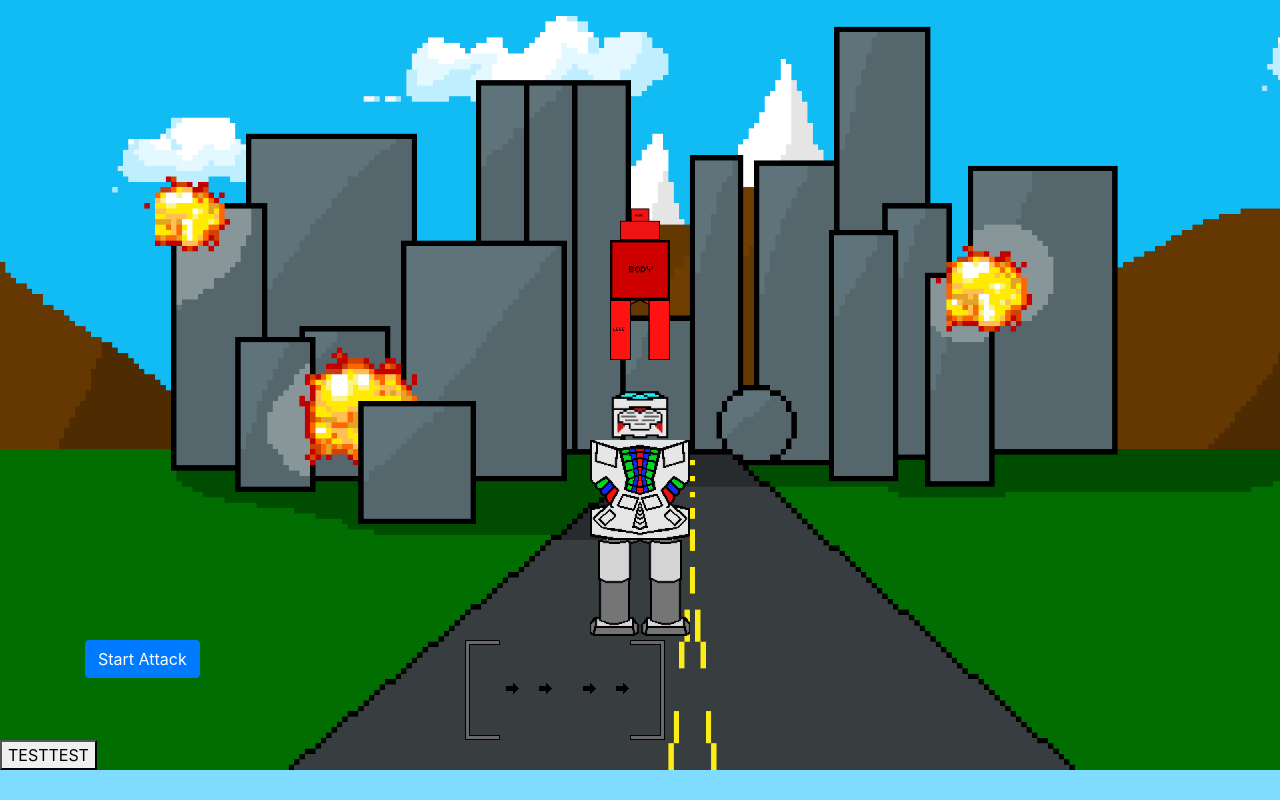
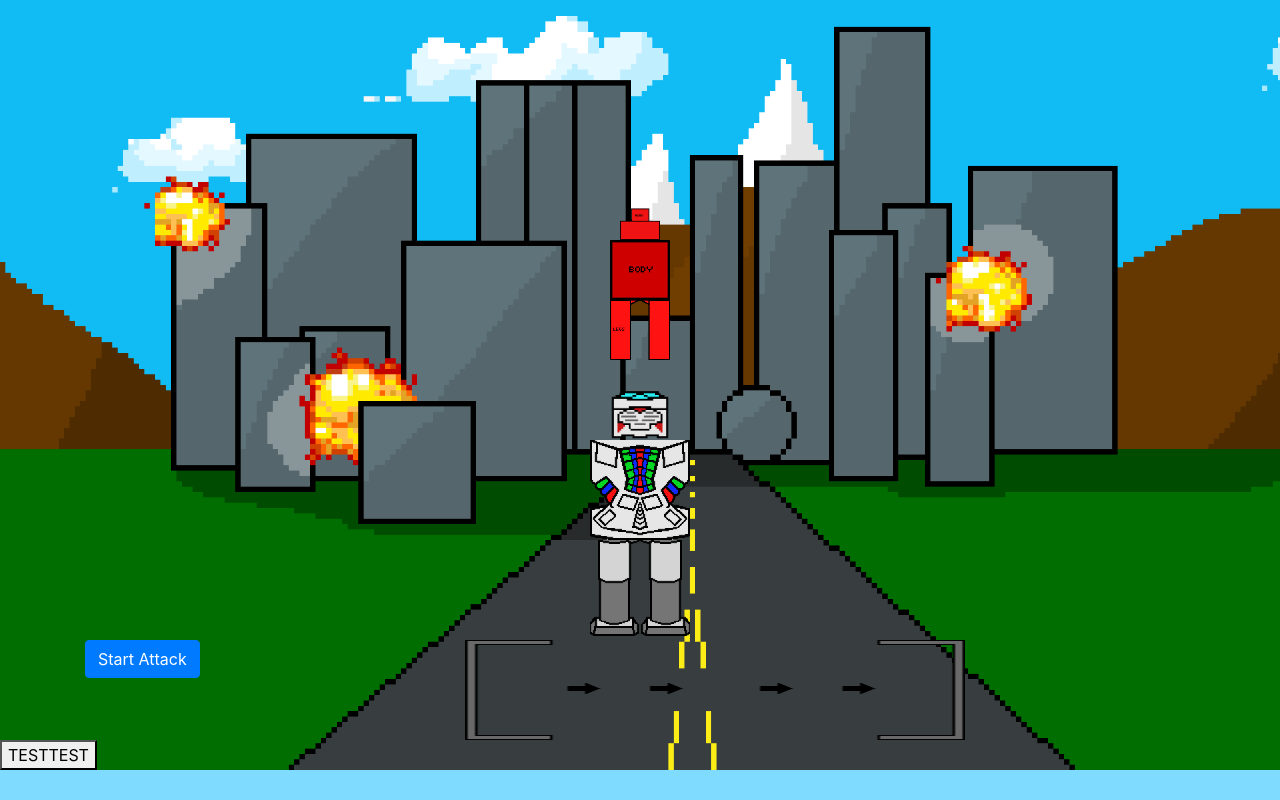
Before and after one commit to Riverface/Project-howitzer, a website built with webpack: page src/index.html in a window 1280 px wide. Both pictures are taken after a click on the button "Start Game". Built offline with nearby package versions, Linux system fonts and the light colour scheme.

Commit message:
Add edit to display when game starts.

```diff
--- a/src/main.js
+++ b/src/main.js
@@ -11,6 +11,8 @@ $(document).ready(function() {
     $('.jumbotron').slideUp();
     $('#start-button').slideUp();
     $('.parent').show();
+    $('#attack').show();
+    $('#que').show();
   });
 
   // let data = service.Acquire();
--- a/src/styles.css
+++ b/src/styles.css
@@ -11,6 +11,10 @@ body {
 }
 
 .parent {
+	display: none;
+}
+
+#attack {
 	display: none;
 }
 
@@ -57,3 +61,9 @@ body {
 	margin-right: auto;
 	width: 60px;
 }
+
+#que {
+	display: none;
+	width: 500px;
+	height: 100px;
+}
```
Also changed, not shown: Specs.MD (line endings or trailing spaces).
